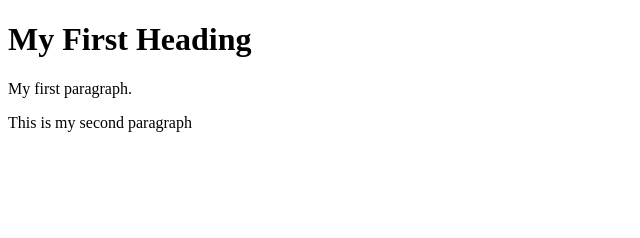
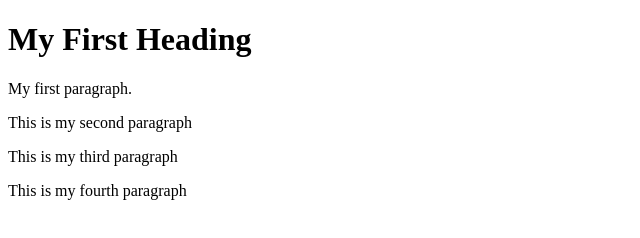
Before and after one commit to gjain307/git_test, a website: page index.html in a window 1280 px wide. Shown: the whole page, without its empty margins (0-640 px from the left). Drawn offline with Linux system fonts and the light colour scheme.

Commit message:
fourth commit

```diff
--- a/index.html
+++ b/index.html
@@ -5,6 +5,8 @@
 <h1>My First Heading</h1>
 <p>My first paragraph.</p>
 <p>This is my second paragraph</p>
+<p>This is my third paragraph</p>
+<p>This is my fourth paragraph</p>
 
 </body>
 </html>
```
Also changed, not shown: package.json (added, +24 -0 lines), 2 other files.
